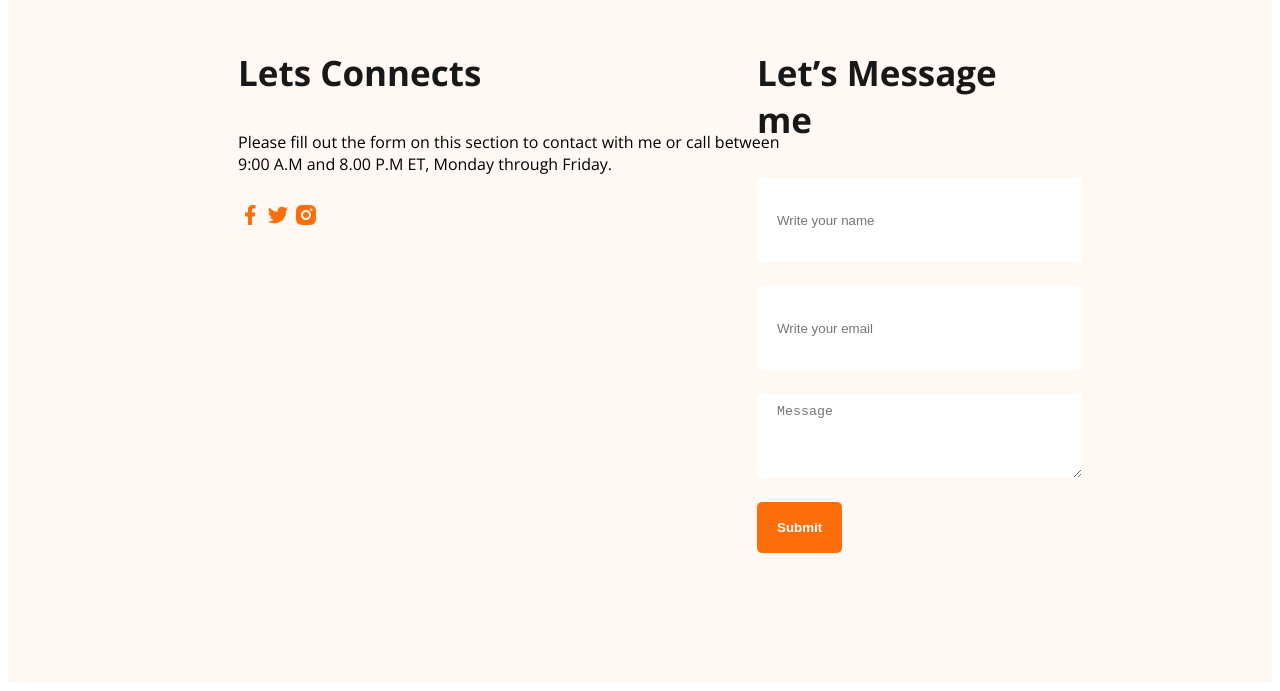
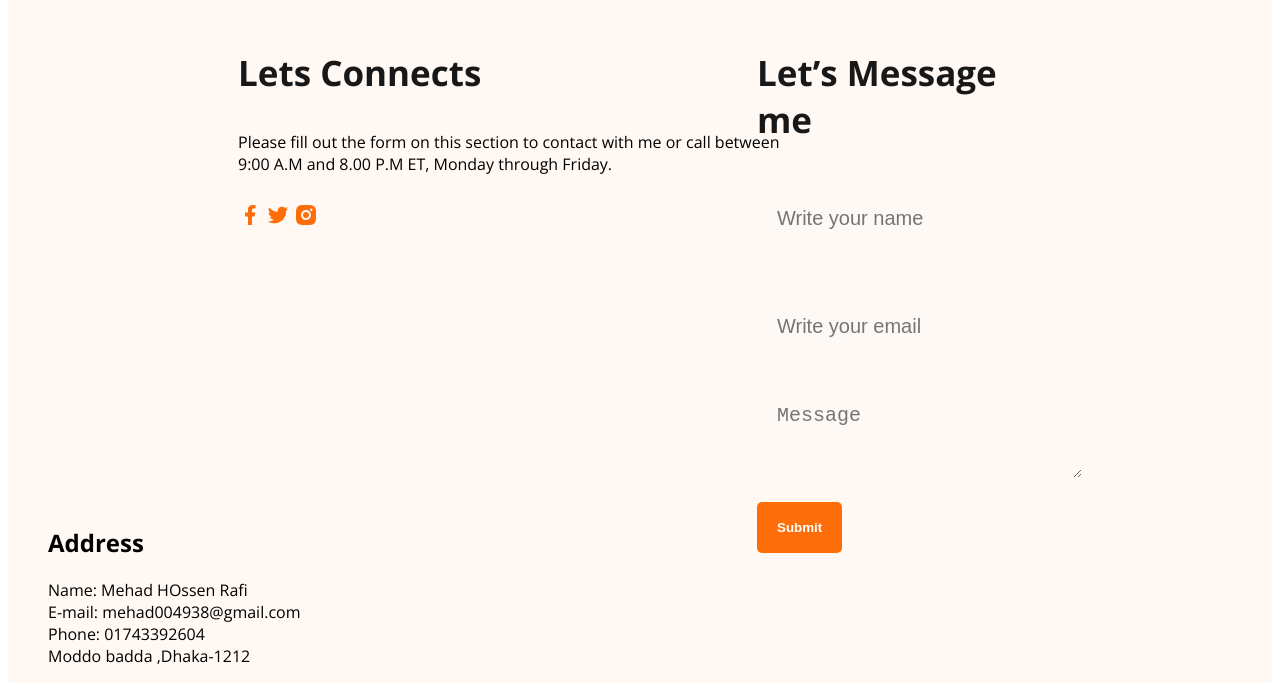
Before and after one commit to mehadhossen123/portfolio-resources, a plain HTML site: page index.html in a window 1280 px wide. Shown: the part 3408-4099 px from the top of the page. Drawn offline with nearby package versions, Linux system fonts and the light colour scheme.

Commit message:
add footer file

```diff
--- a/index.html
+++ b/index.html
@@ -199,6 +199,15 @@ to any of the 1500+ FontAwesome 5 free icons available. Aenean commodo ligula eg
 </form>
 
 </div>
+<div class="address">
+    <h2>Address</h2>
+    <ul class="address-box">
+    <li> Name: Mehad HOssen Rafi</li>
+    <li> E-mail: mehad004938@gmail.com</li>
+    <li>Phone: 01743392604</li>
+    <li>Moddo badda ,Dhaka-1212</li>
+    </ul>
+</div>
 
 </footer>
 
--- a/style/index.css
+++ b/style/index.css
@@ -177,10 +177,30 @@ footer{
 footer input[type="text"],footer input[type="email"],footer textarea{
     height: 64px;
     border-radius: 5px;
-    background-color: white;
+    background-color: rgba(255, 255, 255, 0.151);
     display: block;
     width: 100%;
     padding: 10px 20px;
     margin-bottom: 24px;
     border: none;
 }
+input::placeholder{
+    font-size:20px;
+}
+textarea::placeholder{
+    font-size: 20px;
+}
+.address ul {
+   list-style-type: none;
+}
+.address{
+position: absolute;
+left: 0;
+bottom: 0;
+}
+footer{
+    position: relative;
+}
+.address h2{
+    padding-left: 40px;
+}
```
